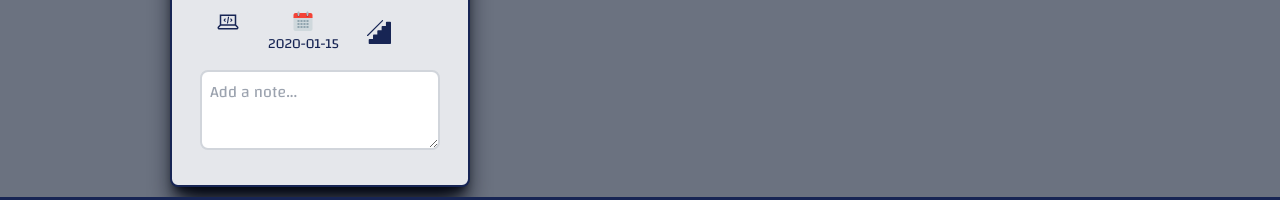
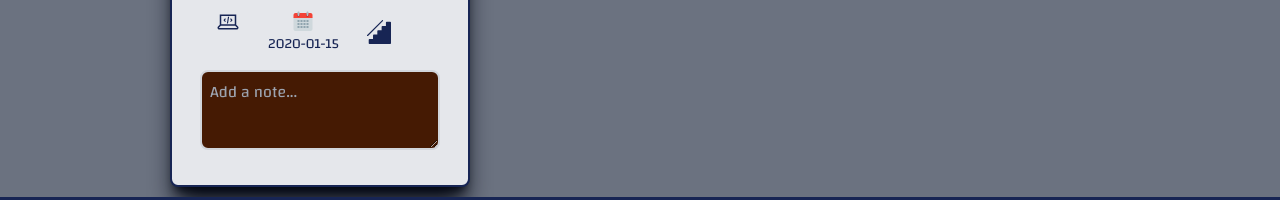
Before and after one commit to MyBaBB/Github_Issue_Tracker, a React (Vite) app: page / in a window 1280 px wide. Both pictures are taken after typing "Sample", "Sample", "2020-01-15" into the empty fields and a click on the button "Add Job". Shown: the part 571-771 px from the top of the page. Built offline with nearby package versions, Linux system fonts and the light colour scheme; no server answers.

Commit message:
added bg amber-950 to represent brown on the text box for adding notes

```diff
--- a/src/App.jsx
+++ b/src/App.jsx
@@ -20,12 +20,12 @@ function App() {
           <Route exact path="/" element={<JobApp />} />
         </Routes>
       </Router>
-      <a href="components/About.jsx">
+
         <div className="flex justify-center">
           <FaGithub size={140} className="text-blue-950 dark:text-gray-200 bg-gray-200  dark:bg-gray-600 mt-4 mb-10
           border-[3px] rounded-full border-blue-950  border-dotted  dark:border-gray-200 p-1 " />
         </div>
-      </a>
+
       <Footer />
     </div>
   );
--- a/src/components/JobItem.jsx
+++ b/src/components/JobItem.jsx
@@ -76,7 +76,7 @@ function JobItem({ job, idx, setJobApplications }) {
       <div className="mt-4"></div>
     <div className="mt-4">
       <textarea
-        className="w-full text-white h-20 p-2 border-2 border-gray-300 rounded-lg"
+        className="w-full bg-amber-950  text-white h-20 p-2 border-2 border-gray-300 rounded-lg"
         placeholder="Add a note..."
         value={job.note}
         onChange={(e) => {
```
